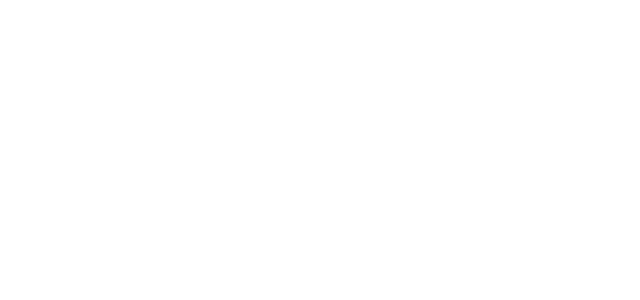
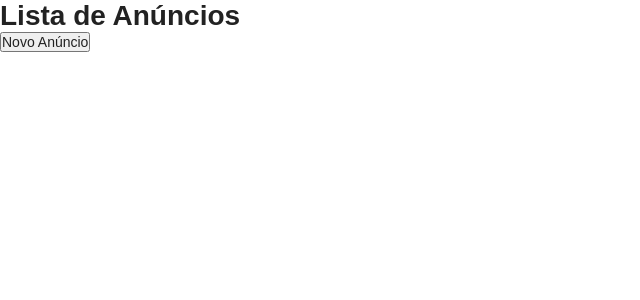
Before and after one commit to leotelles/classified-web, a React (Create React App) app: page /adverts in a window 1280 px wide. Shown: the top 300 px of the page, without its empty margins (0-640 px from the left). Built offline with nearby package versions, Linux system fonts and the light colour scheme.

Commit message:
Create adverts

```diff
--- /dev/null
+++ b/src/pages/AdvertsList/index.js
@@ -0,0 +1,15 @@
+import React from 'react';
+import { Link } from 'react-router-dom';
+
+function AdvertsList() {
+  return (
+    <>
+      <h1>Lista de Anúncios</h1>
+      <Link to="/ad">
+        <button>Novo Anúncio</button>
+      </Link>
+    </>
+  );
+}
+
+export default AdvertsList;
--- /dev/null
+++ b/src/pages/AdvertsRegister/index.js
@@ -0,0 +1,7 @@
+import React from 'react';
+
+function AdvertsRegister() {
+  return <h1>Cadastro de Anúncios</h1>;
+}
+
+export default AdvertsRegister;
--- a/src/pages/Panel/index.js
+++ b/src/pages/Panel/index.js
@@ -9,7 +9,9 @@ function Panel() {
       <Link to="/categories">
         <button>Categorias</button>
       </Link>
-      <button>Anúncios</button>
+      <Link to="/adverts">
+        <button>Anúncios</button>
+      </Link>
     </>
   );
 }
--- a/src/routes.js
+++ b/src/routes.js
@@ -5,6 +5,8 @@ import Main from './pages/Main';
 import Panel from './pages/Panel';
 import CategoryRegister from './pages/CategoryRegister';
 import CategoryList from './pages/CategoryList';
+import AdvertsRegister from './pages/AdvertsRegister';
+import AdvertsList from './pages/AdvertsList';
 
 const Routes = () => {
   return (
@@ -14,6 +16,8 @@ const Routes = () => {
         <Route path="/panel" component={Panel} />
         <Route path="/category" component={CategoryRegister} />
         <Route path="/categories" component={CategoryList} />
+        <Route path="/ad" component={AdvertsRegister} />
+        <Route path="/adverts" component={AdvertsList} />
       </Switch>
     </BrowserRouter>
   );
```
